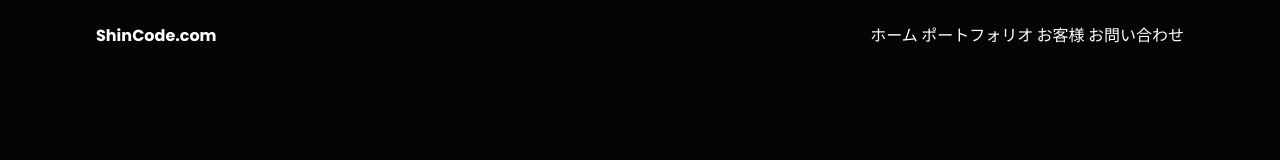
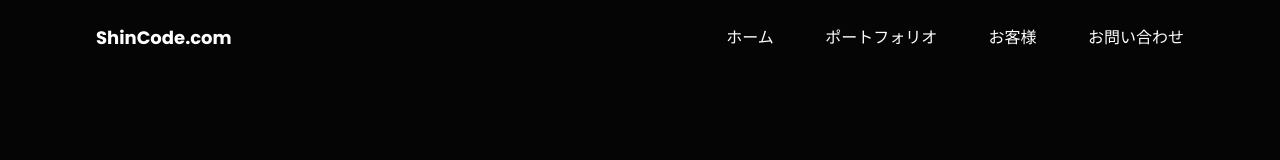
Before and after one commit to sc30gsw/tailwindcss-tutorial, a website: page src/index.html in a window 1280 px wide. Drawn offline with nearby package versions, Linux system fonts and the light colour scheme; files that its build step writes are made by us from their sources.

Commit message:
子要素間の余白を調整

```diff
--- a/src/index.html
+++ b/src/index.html
@@ -18,12 +18,13 @@
 			<div
 				class="container mx-auto flex justify-between items-center px-8 md:px-14 lg:px-24 w-full"
 			>
-				<div>ShinCode.com</div>
-				<div>
-					<a href="#home">ホーム</a>
-					<a href="#portfolio">ポートフォリオ</a>
-					<a href="#client">お客様</a>
-					<a href="#contact"><button>お問い合わせ</button></a>
+				<div class="text-lg font-bold">ShinCode.com</div>
+				<!-- space-x-XX 子要素間の余白を調整 -->
+				<div class="space-x-12">
+					<a href="#home" class="nav-link">ホーム</a>
+					<a href="#portfolio" class="nav-link">ポートフォリオ</a>
+					<a href="#client" class="nav-link">お客様</a>
+					<a href="#contact" class="nav-link"><button>お問い合わせ</button></a>
 				</div>
 			</div>
 		</header>
--- a/src/input.css
+++ b/src/input.css
@@ -13,3 +13,7 @@
 .btn-blue:hover {
 	@apply bg-blue-600;
 }
+
+.nav-link:hover {
+	@apply text-selected-text transition-all duration-300;
+}
--- a/tailwind.config.js
+++ b/tailwind.config.js
@@ -10,6 +10,7 @@ module.exports = {
 					500: "#4299e1",
 				},
 				body: "#050505",
+				"selected-text": "#A3A3FF",
 			},
 		},
 		fontFamily: {
```
